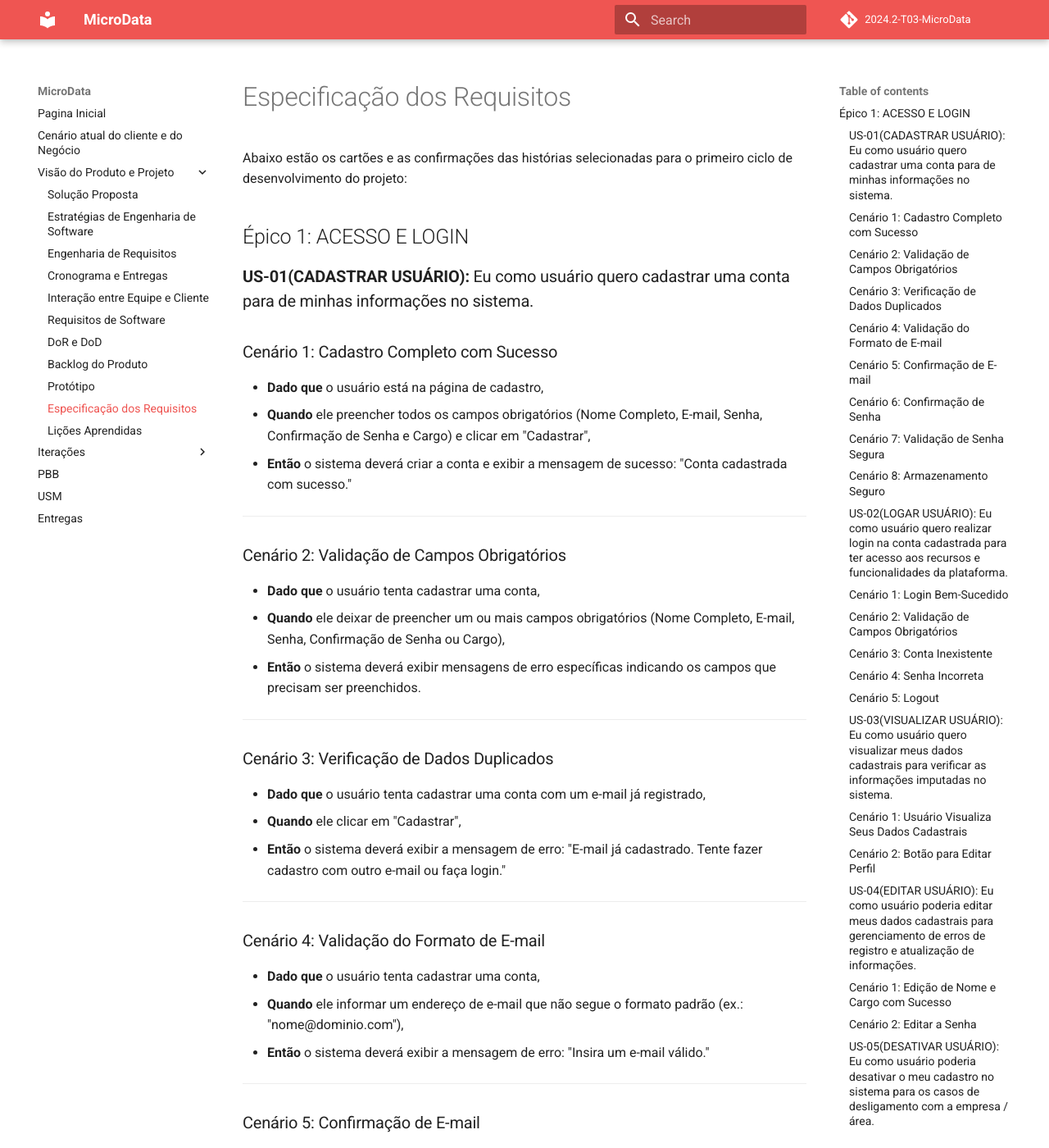
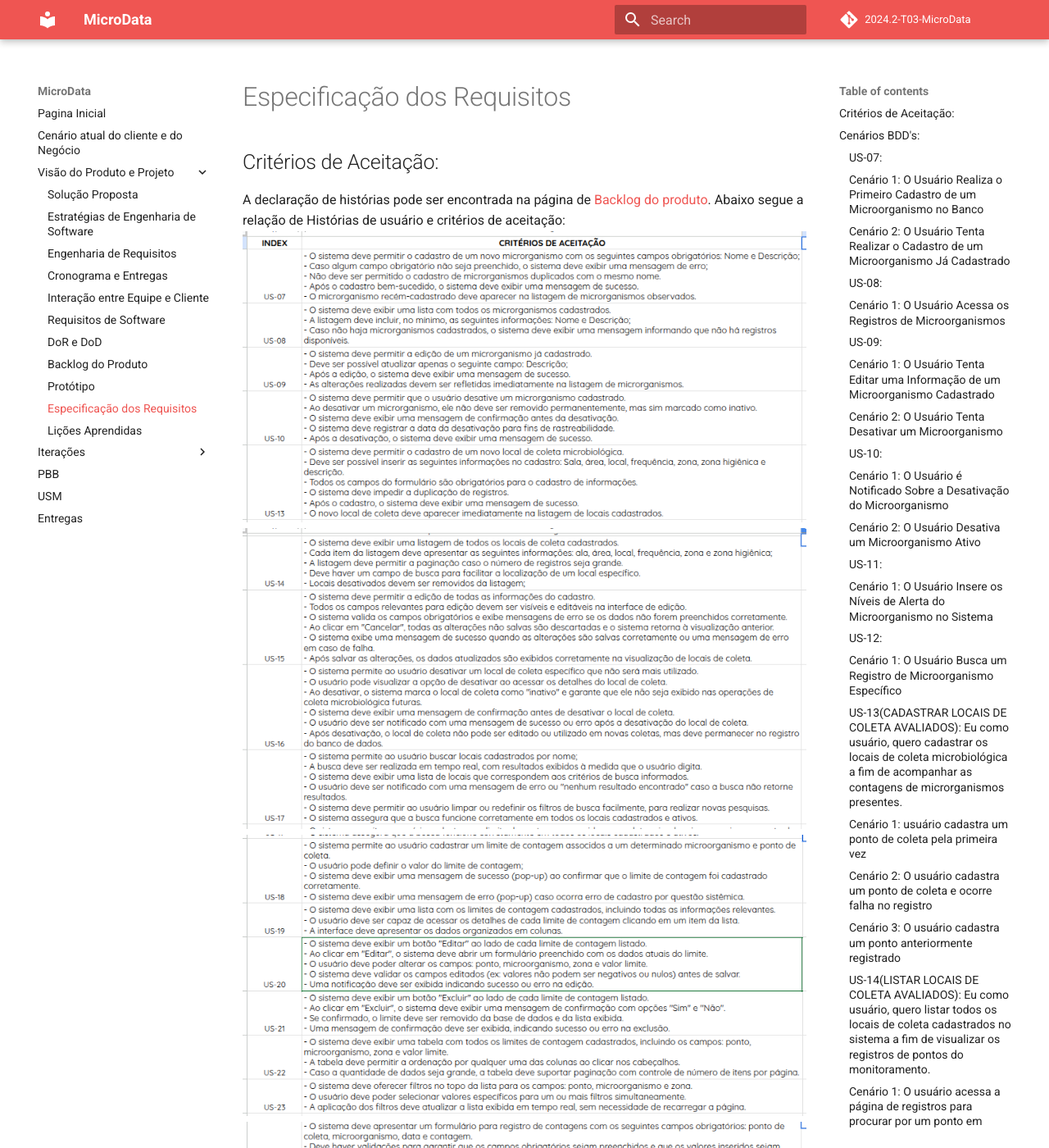
Before and after one commit to storch7/2024.2-T03-MicroData, an MkDocs documentation site: the page built from docs/visao_produto_projeto/especificacao_requisitos.md, in a window 1280 px wide and 1400 px high. Shown: the whole window at 82% size. Built offline with MkDocs 1.6.1 and Material for MkDocs 9.7.7, drawn with Linux system fonts in a browser that asks for light colours; comment, search, counter and statistics services are not loaded; some of the changed text lies outside the part shown.

Commit message:
Critérios de aceitação

```diff
--- a/docs/visao_produto_projeto/especificacao_requisitos.md
+++ b/docs/visao_produto_projeto/especificacao_requisitos.md
@@ -1,7 +1,17 @@
 # Especificação dos Requisitos
 
+## Critérios de Aceitação:
+A declaração de histórias pode ser encontrada na página de [Backlog do produto](https://mdsreq-fga-unb.github.io/2024.2-T03-MicroData/visao_produto_projeto/backlog_produto/). Abaixo segue a relação de Histórias de usuário e critérios de aceitação:
+![](../assets/criteriosAceitacao/1.png)
+![](../assets/criteriosAceitacao/2.png)
+![](../assets/criteriosAceitacao/3.png)
+![](../assets/criteriosAceitacao/4.png)
+![](../assets/criteriosAceitacao/5.png)
+
+## Cenários BDD's:
+
 Abaixo estão os cartões e as confirmações das histórias selecionadas para o primeiro ciclo de desenvolvimento do projeto:
-
+<!--
 ## Épico 1: ACESSO E LOGIN
 
 ### **US-01(CADASTRAR USUÁRIO):** Eu como usuário quero cadastrar uma conta para de minhas informações no sistema.
@@ -231,8 +241,9 @@ Abaixo estão os cartões e as confirmações das histórias selecionadas para o
 ---
 
 ## Épico 2: MICROORGANISMOS
+-->
 
-### **US-07(CADASTRAR MICROORGANISMOS OBSERVADOS):** Eu como usuário, quero cadastrar no sistema um microrganismo observado pelo programa para que eu possa registrar informações detalhadas e manter um histórico organizado para análise.
+### **US-07:**
 
 ### Cenário 1: O Usuário Realiza o Primeiro Cadastro de um Microorganismo no Banco
 - **Dado que** um usuário deseja cadastrar um microorganismo no banco,
@@ -260,7 +271,7 @@ Abaixo estão os cartões e as confirmações das histórias selecionadas para o
 
 
 
-### **US-08(LISTAR MICROORGANISMOS OBSERVADOS):** Eu como usuário, quero listar os microorganismos observados pelo programa a fim de visualizar os microrganismos cadastrados no sistema.
+### **US-08:**
 
 ### Cenário 1: O Usuário Acessa os Registros de Microorganismos
 - **Dado que** um usuário deseja acessar os registros de microorganismos,
@@ -275,9 +286,7 @@ Abaixo estão os cartões e as confirmações das histórias selecionadas para o
 
 ---
 
-
-
-### **US-09(EDITAR MICROORGANISMOS OBSERVADOS):** Eu como usuário, quero editar os registros de microorganismos cadastrados a fim de gerenciamento de erros de registro e atualização de informações.
+### **US-09:**
 
 ### Cenário 1: O Usuário Tenta Editar uma Informação de um Microorganismo Cadastrado
 - **Dado que** um usuário acessa a informação de um microorganismo,
@@ -299,9 +308,7 @@ Abaixo estão os cartões e as confirmações das histórias selecionadas para o
 
 ---
 
-
-
-### **US-10(DESATIVAR MICROORGANISMOS OBSERVADOS):** Eu como usuário quero poder desativar algum microorganismo cadastrado no sistema a fim de tornar obsoleto um microorganismo observado pelo programa.
+### **US-10:**
 
 ### Cenário 1: O Usuário é Notificado Sobre a Desativação do Microorganismo
 - **Dado que** o usuário acessa os registros de microorganismos observados,
@@ -320,7 +327,7 @@ Abaixo estão os cartões e as confirmações das histórias selecionadas para o
 
 
 
-### **US-11(INSERIR NIVEIS DE ALERTA DA CONTAGEM):** Eu como usuário, quero poder ver níveis de alerta a respeito da contagem de microorganismos a fim de ser notificado quando a contagem não está de acordo com o resultado esperado.
+### **US-11:**
 
 ### Cenário 1: O Usuário Insere os Níveis de Alerta do Microorganismo no Sistema
 - **Dado que** o usuário cadastra um microorganismo,
@@ -330,9 +337,7 @@ Abaixo estão os cartões e as confirmações das histórias selecionadas para o
 
 ---
 
-
-
-### **US-12(BUSCAR MICROORGANISMOS OBSERVADOS):** Eu como usuário, quero buscar microorganismos cadastrados no sistema para encontrar rapidamente o local desejado de forma eficiente.
+### **US-12:**
 
 ### Cenário 1: O Usuário Busca um Registro de Microorganismo Específico
 - **Dado que** o usuário acessa os registros de microorganismos observados,
@@ -341,8 +346,6 @@ Abaixo estão os cartões e as confirmações das histórias selecionadas para o
   - Apresentar o registro informado na base de dados.
 
 ---
-
-## Épico 3: PONTOS(LOCAIS) AVALIADOS
 
 ### **US-13(CADASTRAR LOCAIS DE COLETA AVALIADOS):** Eu como usuário, quero cadastrar os locais de coleta microbiológica a fim de acompanhar as contagens de microrganismos presentes.
 
```
Also changed, not shown: docs/assets/criteriosAceitacao/1.png (added), docs/assets/criteriosAceitacao/2.png (added), docs/assets/criteriosAceitacao/3.png (added), docs/assets/criteriosAceitacao/4.png (added), docs/assets/criteriosAceitacao/5.png (added).
